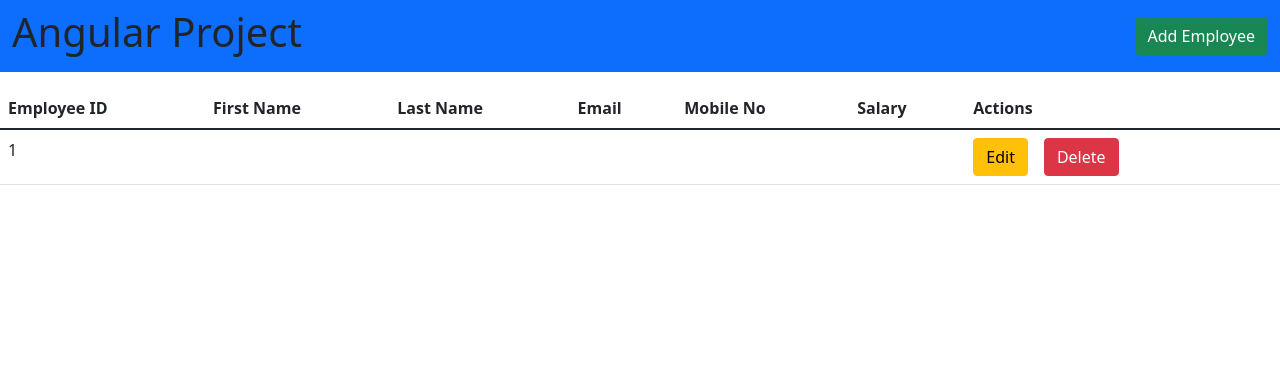
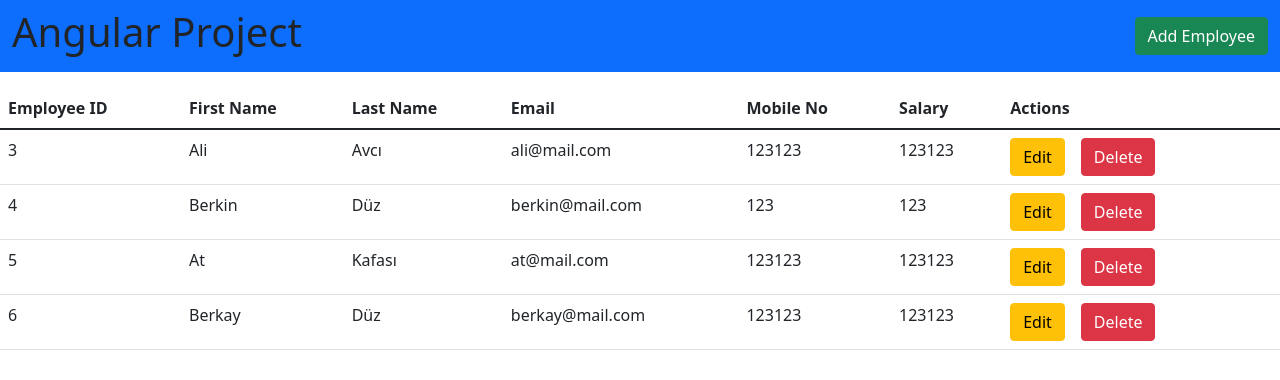
Before and after one commit to berkinduz/angular-employee-form-page, an Angular app: page / in a window 1280 px wide. Shown: the top 380 px of the page. Built offline with nearby package versions, Linux system fonts and the light colour scheme; data requests are answered from the project's data file.

Commit message:
update function fixed

```diff
--- a/db.json
+++ b/db.json
@@ -1,18 +1,39 @@
 {
   "posts": [
     {
-      "id": 1,
-      "title": "json-server",
-      "author": "typicode"
+      "id": 3,
+      "firstName": "Ali",
+      "lastName": "Avcı",
+      "email": "ali@mail.com",
+      "mobile": "123123",
+      "salary": "123123"
+    },
+    {
+      "id": 4,
+      "firstName": "Berkin",
+      "lastName": "Düz",
+      "email": "berkin@mail.com",
+      "mobile": "123",
+      "salary": "123"
+    },
+    {
+      "id": 5,
+      "firstName": "At",
+      "lastName": "Kafası",
+      "email": "at@mail.com",
+      "mobile": "123123",
+      "salary": "123123"
+    },
+    {
+      "id": 6,
+      "firstName": "Berkay",
+      "lastName": "Düz",
+      "email": "berkay@mail.com",
+      "mobile": "123123",
+      "salary": "123123"
     }
   ],
-  "comments": [
-    {
-      "id": 1,
-      "body": "some comment",
-      "postId": 1
-    }
-  ],
+  "comments": [],
   "profile": {
     "name": "typicode"
   }
--- a/src/app/employee-dashboard/employee-dashboard.component.html
+++ b/src/app/employee-dashboard/employee-dashboard.component.html
@@ -7,6 +7,7 @@
         type="button"
         data-bs-toggle="modal"
         data-bs-target="#exampleModal"
+        (click)="resetForm()"
       >
         Add Employee
       </button>
@@ -35,7 +36,14 @@
       <td>{{ row.mobile }}</td>
       <td>{{ row.salary }}</td>
       <td>
-        <button class="btn btn-warning">Edit</button>
+        <button
+          class="btn btn-warning"
+          data-bs-toggle="modal"
+          data-bs-target="#exampleModal"
+          (click)="onEdit(row)"
+        >
+          Edit
+        </button>
         <button class="btn btn-danger mx-3" (click)="deleteEmployee(row)">
           Delete
         </button>
@@ -135,8 +143,17 @@
           type="button"
           class="btn btn-primary"
           (click)="postEmployeeDetails()"
+          *ngIf="!isEdit"
         >
           Add
+        </button>
+        <button
+          type="button"
+          class="btn btn-primary"
+          (click)="updateEmployeeDetails()"
+          *ngIf="isEdit"
+        >
+          Update
         </button>
       </div>
     </div>
--- a/src/app/employee-dashboard/employee-dashboard.component.ts
+++ b/src/app/employee-dashboard/employee-dashboard.component.ts
@@ -12,6 +12,7 @@ export class EmployeeDashboardComponent implements OnInit {
   formValue!: FormGroup
   employeeModelObj: EmployeeModel = new EmployeeModel()
   employeeData!: any
+  isEdit: boolean = false
 
   constructor(private formBuilder: FormBuilder, private api: ApiService) {}
 
@@ -36,7 +37,6 @@ export class EmployeeDashboardComponent implements OnInit {
 
     this.api.postEmployee(this.employeeModelObj).subscribe(
       (res) => {
-        console.log(res)
         alert('Employee Added Successfully')
         let ref = document.getElementById('cancel') // Close button id="cancel"
         ref?.click() // click event for close button
@@ -49,6 +49,9 @@ export class EmployeeDashboardComponent implements OnInit {
     )
   }
 
+  resetForm() {
+    this.formValue.reset()
+  }
   getAllEmployee() {
     this.api.getEmployee().subscribe((res) => {
       this.employeeData = res
@@ -61,4 +64,32 @@ export class EmployeeDashboardComponent implements OnInit {
       this.getAllEmployee()
     })
   }
+
+  onEdit(row: any) {
+    this.employeeModelObj.id = row.id
+    this.formValue.controls['firstName'].setValue(row.firstName)
+    this.formValue.controls['lastName'].setValue(row.lastName)
+    this.formValue.controls['email'].setValue(row.email)
+    this.formValue.controls['mobile'].setValue(row.mobile)
+    this.formValue.controls['salary'].setValue(row.salary)
+    this.isEdit = true
+  }
+
+  updateEmployeeDetails() {
+    this.employeeModelObj.firstName = this.formValue.value.firstName
+    this.employeeModelObj.lastName = this.formValue.value.lastName
+    this.employeeModelObj.email = this.formValue.value.email
+    this.employeeModelObj.mobile = this.formValue.value.mobile
+    this.employeeModelObj.salary = this.formValue.value.salary
+
+    this.api
+      .updateEmployee(this.employeeModelObj, this.employeeModelObj.id)
+      .subscribe((res) => {
+        alert('Employee Updated Successfully')
+        let ref = document.getElementById('cancel') // Close button id="cancel"
+        ref?.click() // click event for close button
+        this.formValue.reset() // this method clear form values
+        this.getAllEmployee()
+      })
+  }
 }
--- a/src/app/shared/api.service.ts
+++ b/src/app/shared/api.service.ts
@@ -25,7 +25,7 @@ export class ApiService {
   }
 
   updateEmployee(data: any, id: number) {
-    return this.http.put<any>('http://localhost:3000/posts', data).pipe(
+    return this.http.put<any>(`http://localhost:3000/posts/${id}`, data).pipe(
       map((res: any) => {
         return res
       }),
```
